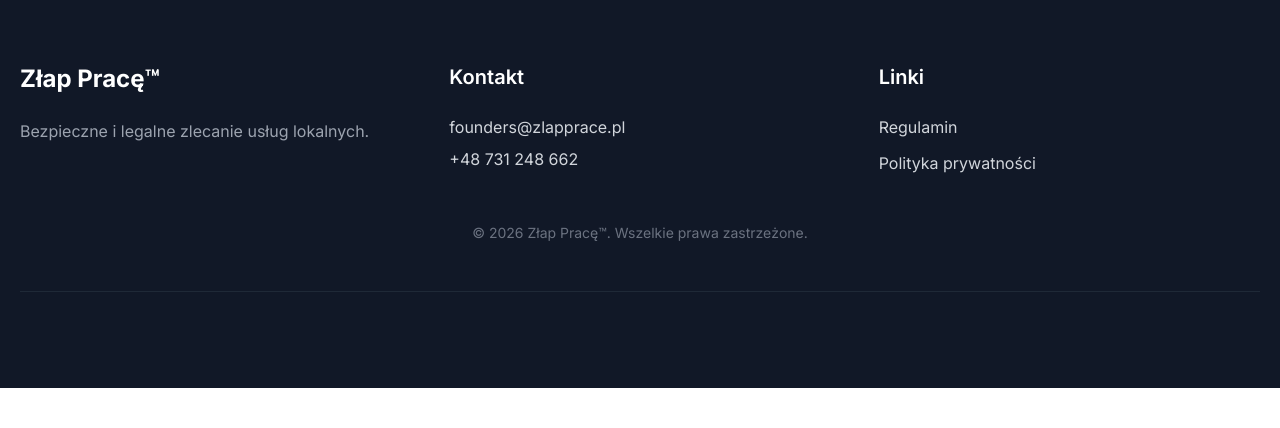
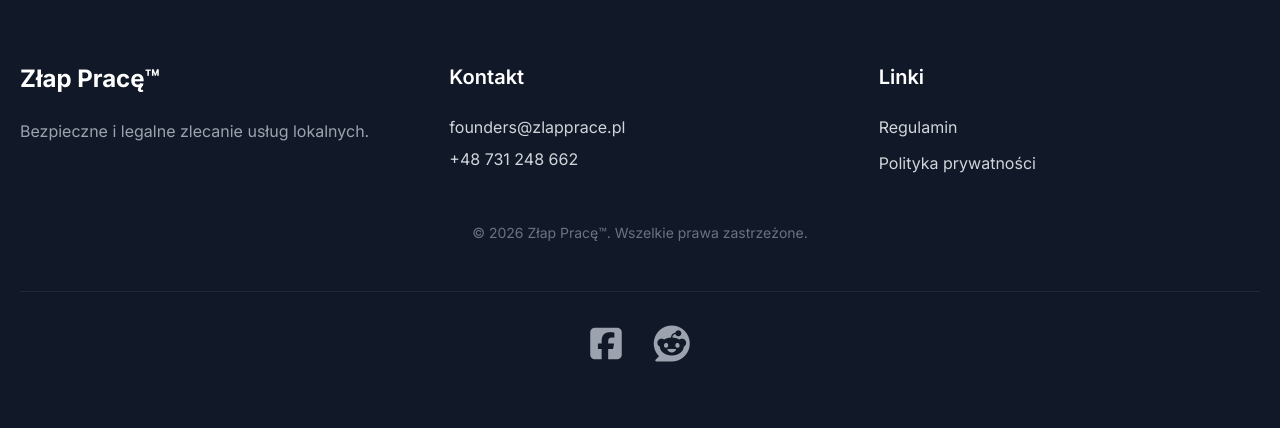
Before and after one commit to marcelidevpro-max/zlapprace, a Flask app: page / in a window 1280 px wide. Shown: the part 5954-6382 px from the top of the page. Before the commit the page ends 6342 px from the top, so only its background shows below. Run offline with Flask 3, Linux system fonts and the light colour scheme; some libraries are stand-ins or nearby versions.

Commit message:
added social media icons

```diff
--- a/templates/index.html
+++ b/templates/index.html
@@ -38,6 +38,8 @@
   <!-- Tailwind + Inter -->
   <script src="https://cdn.tailwindcss.com"></script>
   <link href="https://fonts.googleapis.com/css2?family=Inter:wght@300;400;500;600;700&display=swap" rel="stylesheet" />
+  <!-- Font Awesome 6 Free – dla ikon Facebook i Reddit -->
+  <link rel="stylesheet" href="https://cdnjs.cloudflare.com/ajax/libs/font-awesome/6.6.0/css/all.min.css" integrity="sha512-Kc323vGBEqzTmouAECnVceyQqyqdsSiqLQISBL29aUW4U/M7pSPA/gEUZQqv1cwx4OnYxTxve5UMg5GT6L4JJg==" crossorigin="anonymous" referrerpolicy="no-referrer" />
 
   <style>
     body { font-family: 'Inter', system-ui, -apple-system, sans-serif; background: #f8fafc; }
```
